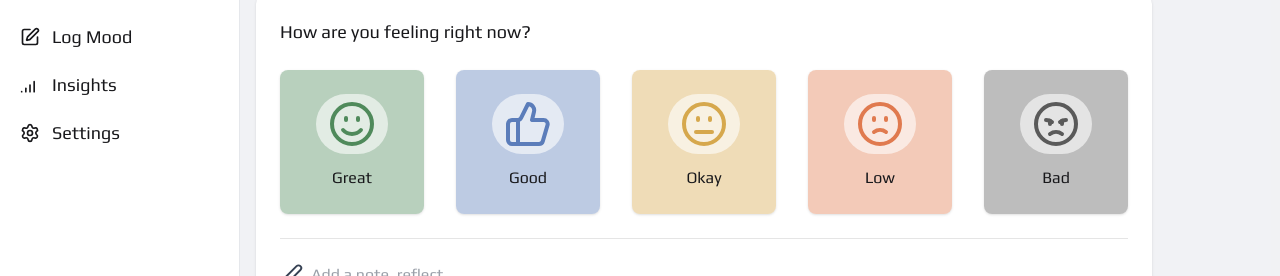
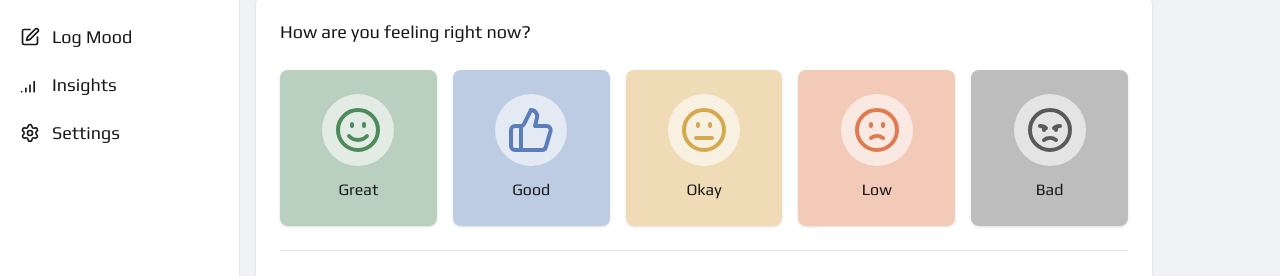
Before and after one commit to EdroCode/Moodium, a Next.js app: page /dashboard in a window 1280 px wide. Shown: the part 162-438 px from the top of the page. Built offline with nearby package versions, Linux system fonts and the light colour scheme; no server answers; a web font is replaced by a local one.

Commit message:
feat: mood entry grid use

```diff
--- a/src/components/MoodEntry.tsx
+++ b/src/components/MoodEntry.tsx
@@ -28,7 +28,7 @@ function MoodCard({
   return (
     <button
       onClick={onClick}
-      className={`flex flex-col cursor-pointer items-center justify-center gap-3 p-6 rounded-md shadow-sm hover:shadow-md hover:scale-105 transition w-36 h-36 ${color} ${selected ? "ring-2 ring-primary scale-105" : ""}`}
+      className={`flex flex-col cursor-pointer items-center justify-center gap-3 p-6 rounded-md shadow-sm hover:shadow-md hover:scale-105 transition w-full h-full ${color} ${selected ? "ring-2 ring-primary scale-105" : ""}`}
     >
       <div className="w-18 h-18 rounded-full flex items-center justify-center bg-white/60">
         <Icon className="w-12 h-12" />
@@ -117,7 +117,7 @@ export default function MoodEntry() {
         How are you feeling right now?
       </h2>
 
-      <div className="flex gap-4 justify-between flex-wrap">
+      <div className="grid grid-cols-5 gap-4 justify-between flex-wrap">
         {moods.map((mood) => (
           <MoodCard
             key={mood.label}
--- a/src/components/RecentEntries.tsx
+++ b/src/components/RecentEntries.tsx
@@ -137,9 +137,7 @@ export default function RecentEntries() {
   return (
     <div className="flex flex-col w-full bg-white shadow-sm hover:shadow-md rounded-xl p-6 gap-4">
       <header className="flex justify-between items-center">
-        <h1 className="font-play text-lg text-primary">
-          Your recent entries
-        </h1>
+        <h1 className="font-play text-lg text-primary">Your recent entries</h1>
         <a
           href="/calendar-page"
           className="flex gap-1 items-center text-primary/50 hover:text-primary duration-200 transition-all"
```
